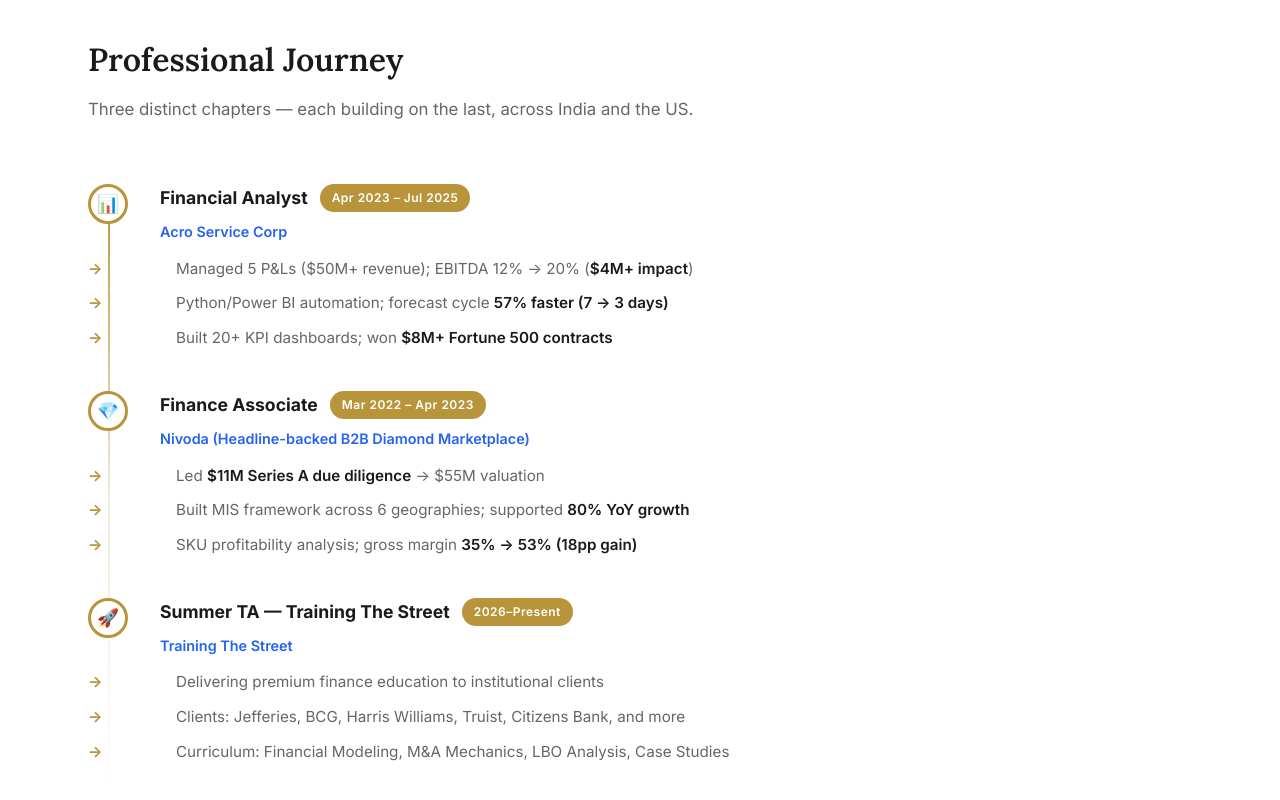
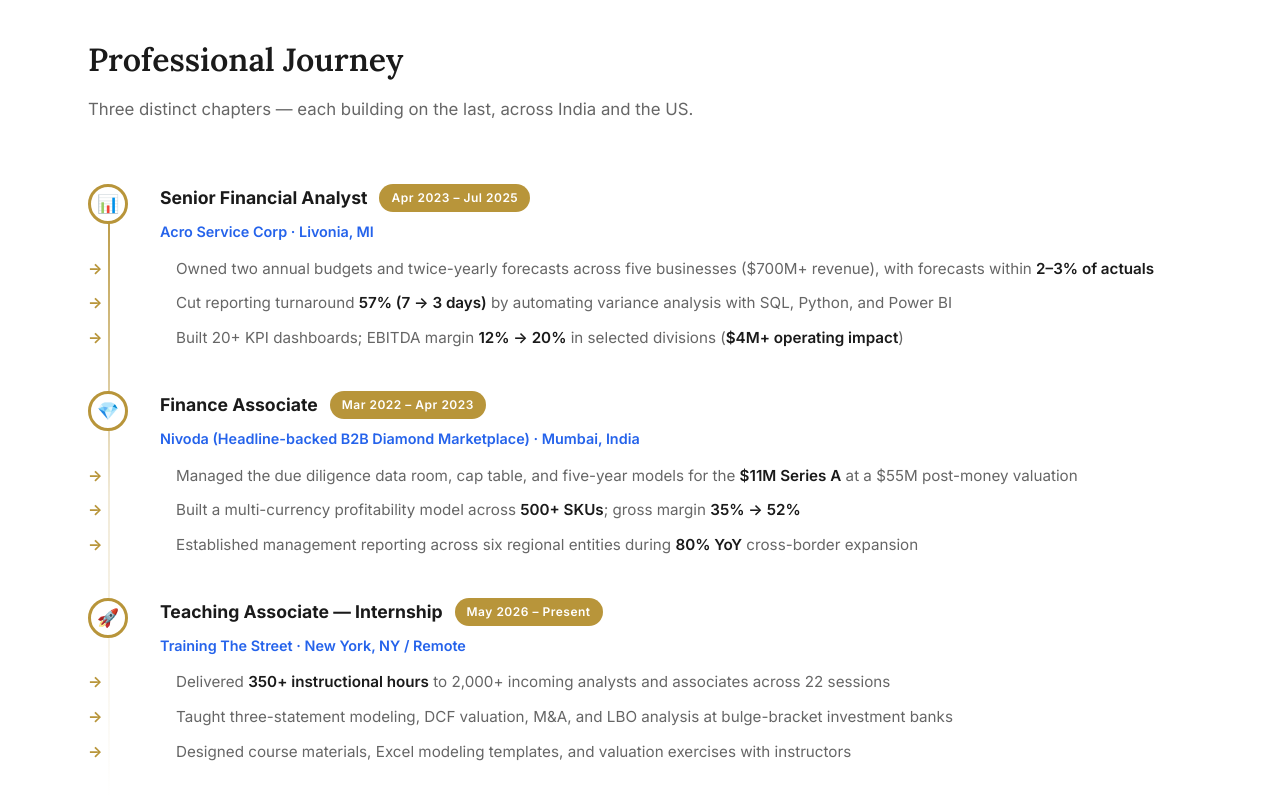
Before and after one commit to tiwarisutikshna/tiwarisutikshna.github.io, a plain HTML site: page index.html in a window 1280 px wide. Shown: the part 1864-2664 px from the top of the page. Drawn offline with Linux system fonts and the light colour scheme.

Commit message:
Update experience timeline and internship details from resume
Co-Authored-By: Claude Haiku 5.5 <noreply@anthropic.com>
Claude-Session: https://claude.ai/code/session_01KKhoB5xU2HXCss9Awqt1hP

```diff
--- a/index.html
+++ b/index.html
@@ -153,12 +153,12 @@ footer{border-top:1px solid #ddd;padding:40px 48px;text-align:center;color:#666;
     <div class="tl-item">
       <div class="tl-dot">📊</div>
       <div>
-        <div style="display:flex;gap:12px;margin-bottom:8px"><div class="tl-role">Financial Analyst</div><div class="tl-date">Apr 2023 – Jul 2025</div></div>
-        <div class="tl-company">Acro Service Corp</div>
+        <div style="display:flex;gap:12px;margin-bottom:8px"><div class="tl-role">Senior Financial Analyst</div><div class="tl-date">Apr 2023 – Jul 2025</div></div>
+        <div class="tl-company">Acro Service Corp · Livonia, MI</div>
         <ul class="tl-list">
-          <li>Managed 5 P&Ls ($50M+ revenue); EBITDA 12% → 20% (<strong>$4M+ impact</strong>)</li>
-          <li>Python/Power BI automation; forecast cycle <strong>57% faster (7 → 3 days)</strong></li>
-          <li>Built 20+ KPI dashboards; won <strong>$8M+ Fortune 500 contracts</strong></li>
+          <li>Owned two annual budgets and twice-yearly forecasts across five businesses ($700M+ revenue), with forecasts within <strong>2–3% of actuals</strong></li>
+          <li>Cut reporting turnaround <strong>57% (7 → 3 days)</strong> by automating variance analysis with SQL, Python, and Power BI</li>
+          <li>Built 20+ KPI dashboards; EBITDA margin <strong>12% → 20%</strong> in selected divisions (<strong>$4M+ operating impact</strong>)</li>
         </ul>
       </div>
     </div>
@@ -166,23 +166,23 @@ footer{border-top:1px solid #ddd;padding:40px 48px;text-align:center;color:#666;
       <div class="tl-dot">💎</div>
       <div>
         <div style="display:flex;gap:12px;margin-bottom:8px"><div class="tl-role">Finance Associate</div><div class="tl-date">Mar 2022 – Apr 2023</div></div>
-        <div class="tl-company">Nivoda (Headline-backed B2B Diamond Marketplace)</div>
+        <div class="tl-company">Nivoda (Headline-backed B2B Diamond Marketplace) · Mumbai, India</div>
         <ul class="tl-list">
-          <li>Led <strong>$11M Series A due diligence</strong> → $55M valuation</li>
-          <li>Built MIS framework across 6 geographies; supported <strong>80% YoY growth</strong></li>
-          <li>SKU profitability analysis; gross margin <strong>35% → 53% (18pp gain)</strong></li>
+          <li>Managed the due diligence data room, cap table, and five-year models for the <strong>$11M Series A</strong> at a $55M post-money valuation</li>
+          <li>Built a multi-currency profitability model across <strong>500+ SKUs</strong>; gross margin <strong>35% → 52%</strong></li>
+          <li>Established management reporting across six regional entities during <strong>80% YoY</strong> cross-border expansion</li>
         </ul>
       </div>
     </div>
     <div class="tl-item">
       <div class="tl-dot">🚀</div>
       <div>
-        <div style="display:flex;gap:12px;margin-bottom:8px"><div class="tl-role">Summer TA — Training The Street</div><div class="tl-date">2026–Present</div></div>
-        <div class="tl-company">Training The Street</div>
+        <div style="display:flex;gap:12px;margin-bottom:8px"><div class="tl-role">Teaching Associate — Internship</div><div class="tl-date">May 2026 – Present</div></div>
+        <div class="tl-company">Training The Street · New York, NY / Remote</div>
         <ul class="tl-list">
-          <li>Delivering premium finance education to institutional clients</li>
-          <li>Clients: Jefferies, BCG, Harris Williams, Truist, Citizens Bank, and more</li>
-          <li>Curriculum: Financial Modeling, M&A Mechanics, LBO Analysis, Case Studies</li>
+          <li>Delivered <strong>350+ instructional hours</strong> to 2,000+ incoming analysts and associates across 22 sessions</li>
+          <li>Taught three-statement modeling, DCF valuation, M&A, and LBO analysis at bulge-bracket investment banks</li>
+          <li>Designed course materials, Excel modeling templates, and valuation exercises with instructors</li>
         </ul>
       </div>
     </div>
```
